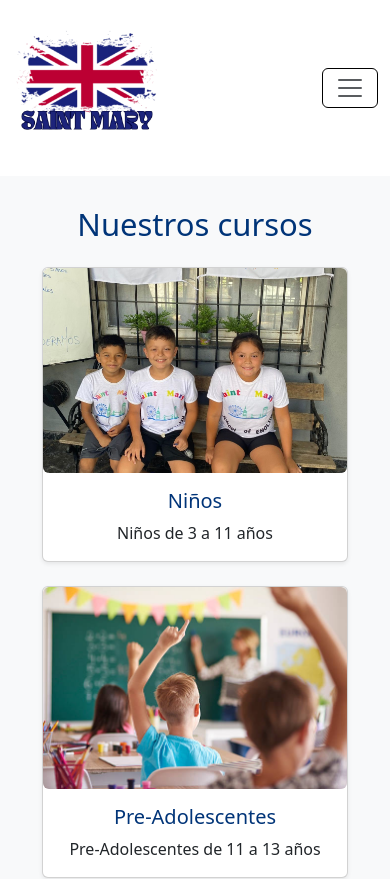
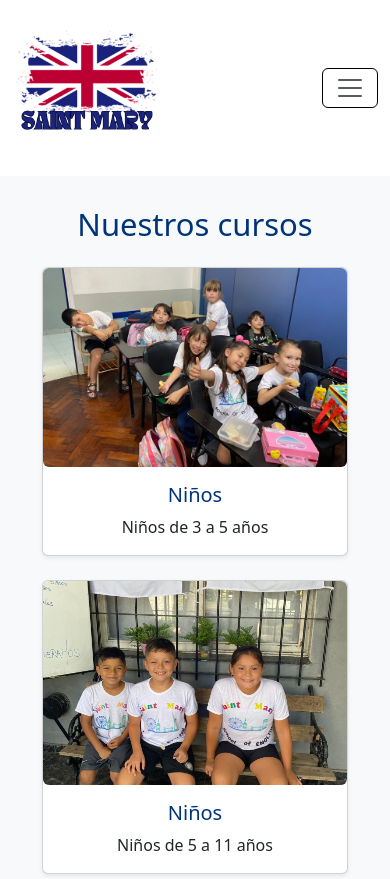
Before and after one commit to carry0xn/Saint-Mary, a React (Create React App) app: page /#/courses in a window 390 px wide. Shown: the top 879 px of the page. Built offline with nearby package versions, Linux system fonts and the light colour scheme.

Commit message:
biblioteca

```diff
--- a/src/App.js
+++ b/src/App.js
@@ -1,5 +1,4 @@
-import React, { useState } from 'react'
-import { Link } from 'react-router-dom'
+import React from 'react'
 import { HashRouter as Router, Routes, Route, Navigate } from 'react-router-dom'
 import 'bootstrap/dist/css/bootstrap.min.css'
 /*Js*/
@@ -8,72 +7,16 @@ import Courses from './components/Courses'
 import Contact from './components/Contact'
 import Biblioteca from './components/Biblioteca'
 import Viaje from './components/Trip'
-/*Font*/
-import { FontAwesomeIcon } from '@fortawesome/react-fontawesome'
-import { faEnvelope } from '@fortawesome/free-solid-svg-icons'
-import { faInstagram, faWhatsapp } from '@fortawesome/free-brands-svg-icons'
-/*Imagenes*/
-import logo from './img/SAINT_MARY.png'
+import Header from './components/Header'
+import Footer from './components/Footer'
 
 function App() {
-  const [isOpen, setIsOpen] = useState(false)
-
-  const toggleMenu = () => {
-    setIsOpen(!isOpen)
-  }
   return (
+    <div>
     <Router>
       <section className='App' style={{backgroundColor: '#003478'}} >
-      <nav className="navbar navbar-expand-lg" style={{ backgroundColor: '#FFFFFF' }}>
-        <div className="container">
-          <Link className="navbar-brand text-white" to="/home">
-            <img src={logo} alt="English Institute Logo" style={{ height: '150px' }} />
-          </Link>
-          <button
-            className="navbar-toggler"
-            type="button"
-            data-bs-toggle="collapse"
-            data-bs-target="#navbarNav"
-            aria-controls="navbarNav"
-            aria-expanded={isOpen ? "true" : "false"}
-            aria-label="Toggle navigation"
-            onClick={toggleMenu}
-            style={{ color: '#000000', borderColor: '#000000' }}
-          >
-            <span className="navbar-toggler-icon"></span>
-          </button>
-          <div className={`collapse navbar-collapse ${isOpen ? 'show' : ''}`} id="navbarNav">
-            <ul className="navbar-nav me-auto">
-              <li className="nav-item">
-                <Link className="nav-link" style={{ color: '#00247D', fontSize: '35px' }} to="/home">Inicio</Link>
-              </li>
-              <li className="nav-item">
-                <Link className="nav-link" style={{ color: '#00247D', fontSize: '35px' }} to="/contact">Contacto</Link>
-              </li>
-              <li className="nav-item">
-                <Link className="nav-link" style={{ color: '#00247D', fontSize: '35px' }} to="/courses">Cursos</Link>
-              </li>
-            </ul>
-            <ul className="navbar-nav d-flex flex-row">
-              <li className="nav-item">
-                <a href="mailto:santamariaenglish2023@gmail.com" className="nav-link" style={{ color: '#00247D', fontSize: '35px', margin: '10px' }}>
-                  <FontAwesomeIcon icon={faEnvelope} />
-                </a>
-              </li>
-              <li className="nav-item">
-                <a href="https://wa.me/541155950474" className="nav-link" style={{ color: '#00247D', fontSize: '35px', margin: '10px' }}>
-                  <FontAwesomeIcon icon={faWhatsapp} />
-                </a>
-              </li>
-              <li className="nav-item">
-                <a href="https://www.instagram.com/saintmary.school.of.english" className="nav-link" style={{ color: '#00247D', fontSize: '35px', margin: '10px' }}>
-                  <FontAwesomeIcon icon={faInstagram} />
-                </a>
-              </li>
-            </ul>
-          </div>
-        </div>
-      </nav>
+        <Header style={{ margin: 0, padding: 0}}  />
+
         <Routes>
           <Route path="/home" element={<Home />} />
           <Route path="/courses" element={<Courses />} />
@@ -83,30 +26,12 @@ function App() {
           { }
           <Route path="*" element={<Navigate to="/home" />} />
         </Routes>
+        <Footer />
 
-      <footer className="py-4" style={{ backgroundColor: '#CF142B', color: '#FFFFFF' }}>
-        <div className="container">
-          <div className="row">
-            <div className="col-md-6">
-              <p className="mb-0">Saint Mary &copy; 2025</p>
-            </div>
-            <div className="col-md-6 text-md-end">
-              <a href="mailto:santamariaenglish2023@gmail.com" className="text-white mx-2">
-                <FontAwesomeIcon icon={faEnvelope} />
-              </a>
-              <a href="https://wa.me/541155950474" className="text-white mx-2">
-                <FontAwesomeIcon icon={faWhatsapp} />
-              </a>
-              <a href="https://www.instagram.com/saintmary.school.of.english" className="text-white mx-2">
-                <FontAwesomeIcon icon={faInstagram} />
-              </a>
-            </div>
-          </div>
-        </div>
-      </footer>
       </section>
 
     </Router>
+    </div>
   )
 }
 
--- a/src/components/Biblioteca.js
+++ b/src/components/Biblioteca.js
@@ -32,7 +32,16 @@ const Biblioteca = () => {
       { id: 'fourthyear', title: 'Fourth Year', img: fourthyear },
       { id: 'fifthyear', title: 'Fifth Year', img: fifthyear },
       { id: 'superior', title: 'Superior', img: superior },
-    ], [])
+  ], []);
+  const handleScroll = (id) => {
+    setTimeout(() => {
+      const element = document.getElementById(id);
+      if (element) {
+        element.scrollIntoView({ behavior: 'smooth', block: 'start' });
+      }
+    }, 100); // Pequeño retraso para asegurar que la navegación haya terminado
+  };
+
 
   return (
       <section className="py-5">
@@ -47,8 +56,8 @@ const Biblioteca = () => {
                       <h3 className="text-primary text-center mb-4">{title}</h3>
                       <div className="row g-4">
                           {niveles.map(({ id, title, img }) => (
-                <div key={id} className="col-12 col-sm-6 col-md-4 col-lg-3">
-                  <div className="card shadow-sm">
+                              <div id={id} className="col-12 col-sm-6 col-md-4 col-lg-3">
+                                  <div className="card h-100 shadow-sm">
                                       <img
                                           src={img}
                                           className="card-img-top img-fluid rounded"
@@ -65,7 +74,7 @@ const Biblioteca = () => {
               ))}
           </div>
       </section>
-    )
+  );
 }
 
-export default Biblioteca
+export default Biblioteca;
--- a/src/components/Courses.js
+++ b/src/components/Courses.js
@@ -1,4 +1,5 @@
 import React from 'react'
+import kinder from '../img/kinder.jpeg'
 import pre_adolescente from '../img/preadolescentes.jpg'
 import ninios from '../img/niños.jpeg'
 import adolescentes from '../img/adolescentes.jpg'
@@ -25,18 +26,30 @@ function Courses() {
       <h2 className="mb-4 display-5" style={{ color: '#003478' }}>Nuestros cursos</h2>
       <div className="row g-4">
         <div className="col-lg-4 col-md-6">
-          <Link to="/Biblioteca" onClick={() => handleScroll('ninios')} className="text-decoration-none">
+          <Link to="/Biblioteca" className="text-decoration-none" onClick={() => setTimeout(() => handleScroll('prekinder'), 300)}>
+            <div className="card h-100 shadow-sm">
+              <img src={kinder} alt="" className="card-img-top rounded" />
+              <div className="card-body">
+                <h5 className="card-title" style={{ color: '#003478' }}>Niños</h5>
+                <p className="card-text">Niños de 3 a 5 años</p>
+              </div>
+            </div>
+          </Link>
+        </div>
+
+        <div className="col-lg-4 col-md-6">
+          <Link to="/Biblioteca" className="text-decoration-none" onClick={() => setTimeout(() => handleScroll('kids2'), 300)}>
             <div className="card h-100 shadow-sm">
               <img src={ninios} alt="" className="card-img-top rounded" />
               <div className="card-body">
                 <h5 className="card-title" style={{ color: '#003478' }}>Niños</h5>
-                <p className="card-text">Niños de 3 a 11 años</p>
+                <p className="card-text">Niños de 5 a 11 años</p>
               </div>
             </div>
           </Link>
         </div>
         <div className="col-lg-4 col-md-6">
-          <Link to="/Biblioteca" onClick={() => handleScroll('preadolescentes')} className="text-decoration-none">
+          <Link to="/Biblioteca" className="text-decoration-none" onClick={() => setTimeout(() => handleScroll('kids3'), 300)}>
             <div className="card h-100 shadow-sm">
               <img src={pre_adolescente} alt="" className="card-img-top rounded" />
               <div className="card-body">
@@ -47,7 +60,7 @@ function Courses() {
           </Link>
         </div>
         <div className="col-lg-4 col-md-6">
-          <Link to="/Biblioteca" onClick={() => handleScroll('adolescentes')} className="text-decoration-none">
+          <Link to="/Biblioteca" className="text-decoration-none" onClick={() => setTimeout(() => handleScroll('teens1'), 300)}>
             <div className="card h-100 shadow-sm">
               <img src={adolescentes} alt="" className="card-img-top rounded" />
               <div className="card-body">
@@ -58,7 +71,7 @@ function Courses() {
           </Link>
         </div>
         <div className="col-lg-4 col-md-6">
-          <Link to="/Biblioteca" onClick={() => handleScroll('adultos')} className="text-decoration-none">
+          <Link to="/Biblioteca" className="text-decoration-none" onClick={() => setTimeout(() => handleScroll('superior'), 300)}>
             <div className="card h-100 shadow-sm">
               <img src={adultos} alt="" className="card-img-top rounded" />
               <div className="card-body">
--- /dev/null
+++ b/src/components/Footer.js
@@ -0,0 +1,32 @@
+import React, { useState } from 'react'
+/*Font*/
+import { FontAwesomeIcon } from '@fortawesome/react-fontawesome'
+import { faEnvelope } from '@fortawesome/free-solid-svg-icons'
+import { faInstagram, faWhatsapp } from '@fortawesome/free-brands-svg-icons'
+
+function Footer() {
+    return (
+        <footer className="py-4" style={{ backgroundColor: '#CF142B', color: '#FFFFFF' }}>
+        <div className="container">
+            <div className="row">
+              <div className="col-md-6">
+                <p className="mb-0">Saint Mary &copy; 2025</p>
+              </div>
+              <div className="col-md-6 text-md-end">
+                <a href="mailto:santamariaenglish2023@gmail.com" className="text-white mx-2">
+                  <FontAwesomeIcon icon={faEnvelope} />
+                </a>
+                <a href="https://wa.me/541155950474" className="text-white mx-2">
+                  <FontAwesomeIcon icon={faWhatsapp} />
+                </a>
+                <a href="https://www.instagram.com/saintmary.school.of.english" className="text-white mx-2">
+                  <FontAwesomeIcon icon={faInstagram} />
+                </a>
+              </div>
+            </div>
+        </div>
+        </footer>
+    )
+  }
+
+  export default Footer
--- /dev/null
+++ b/src/components/Header.js
@@ -0,0 +1,74 @@
+import React, { useState } from 'react'
+/*Imagenes*/
+import logo from '../img/SAINT_MARY.png'
+import { Link } from 'react-router-dom'
+/*Font*/
+import { FontAwesomeIcon } from '@fortawesome/react-fontawesome'
+import { faEnvelope } from '@fortawesome/free-solid-svg-icons'
+import { faInstagram, faWhatsapp } from '@fortawesome/free-brands-svg-icons'
+
+function Header() {
+    const [isOpen, setIsOpen] = useState(false)
+
+    const toggleMenu = () => {
+        setIsOpen(!isOpen)
+    }
+
+    return (
+        <section className="bg-light">
+                <nav className="navbar navbar-expand-lg" style={{ backgroundColor: '#FFFFFF' }}>
+                    <div className="container">
+                    <Link className="navbar-brand text-white" to="/home">
+                        <img src={logo} alt="English Institute Logo" style={{ height: '150px' }} />
+                    </Link>
+                    <button
+                        className="navbar-toggler"
+                        type="button"
+                        data-bs-toggle="collapse"
+                        data-bs-target="#navbarNav"
+                        aria-controls="navbarNav"
+                        aria-expanded={isOpen ? "true" : "false"}
+                        aria-label="Toggle navigation"
+                        onClick={toggleMenu}
+                        style={{ color: '#000000', borderColor: '#000000' }}
+                    >
+                        <span className="navbar-toggler-icon"></span>
+                    </button>
+                    <div className={`collapse navbar-collapse ${isOpen ? 'show' : ''}`} id="navbarNav">
+                        <ul className="navbar-nav me-auto">
+                        <li className="nav-item">
+                            <Link className="nav-link" style={{ color: '#00247D', fontSize: '25px' }} to="/home">Inicio</Link>
+                        </li>
+                        <li className="nav-item">
+                            <Link className="nav-link" style={{ color: '#00247D', fontSize: '25px' }} to="/contact">Contacto</Link>
+                        </li>
+                        <li className="nav-item">
+                            <Link className="nav-link" style={{ color: '#00247D', fontSize: '25px' }} to="/courses">Cursos</Link>
+                        </li>
+                        </ul>
+                        <ul className="navbar-nav d-flex flex-row">
+                        <li className="nav-item">
+                            <a href="mailto:santamariaenglish2023@gmail.com" className="nav-link" style={{ color: '#00247D', fontSize: '35px', margin: '10px' }}>
+                            <FontAwesomeIcon icon={faEnvelope} />
+                            </a>
+                        </li>
+                        <li className="nav-item">
+                            <a href="https://wa.me/541155950474" className="nav-link" style={{ color: '#00247D', fontSize: '35px', margin: '10px' }}>
+                            <FontAwesomeIcon icon={faWhatsapp} />
+                            </a>
+                        </li>
+                        <li className="nav-item">
+                            <a href="https://www.instagram.com/saintmary.school.of.english" className="nav-link" style={{ color: '#00247D', fontSize: '35px', margin: '10px' }}>
+                            <FontAwesomeIcon icon={faInstagram} />
+                            </a>
+                        </li>
+                        </ul>
+                    </div>
+                </div>
+            </nav>
+    </section>
+  )
+}
+
+
+export default Header
--- a/src/components/Home.js
+++ b/src/components/Home.js
@@ -8,7 +8,8 @@ function Home() {
     <div>
       {/* Sección principal */}
       <div className="container text-center my-5" style={{ padding: '50px', borderRadius: '30px', backgroundColor: '#FFFFFF'}}>
-        <h2 className="display-4">Bienvenidos a Saint Mary: Escuela de Inglés</h2>
+        <h2 className="display-4">Welcome to Saint Mary</h2>
+        <h2 className="display-4">School of English Language</h2>
         <p className="lead">¡Aprende inglés con nosotros!</p>
         <img src={imagen} alt="English Institute" className="img-fluid rounded" />
       </div>
```
Also changed, not shown: src/img/kinder.jpeg (added). Lines whose indentation alone changed are shown as unchanged.
